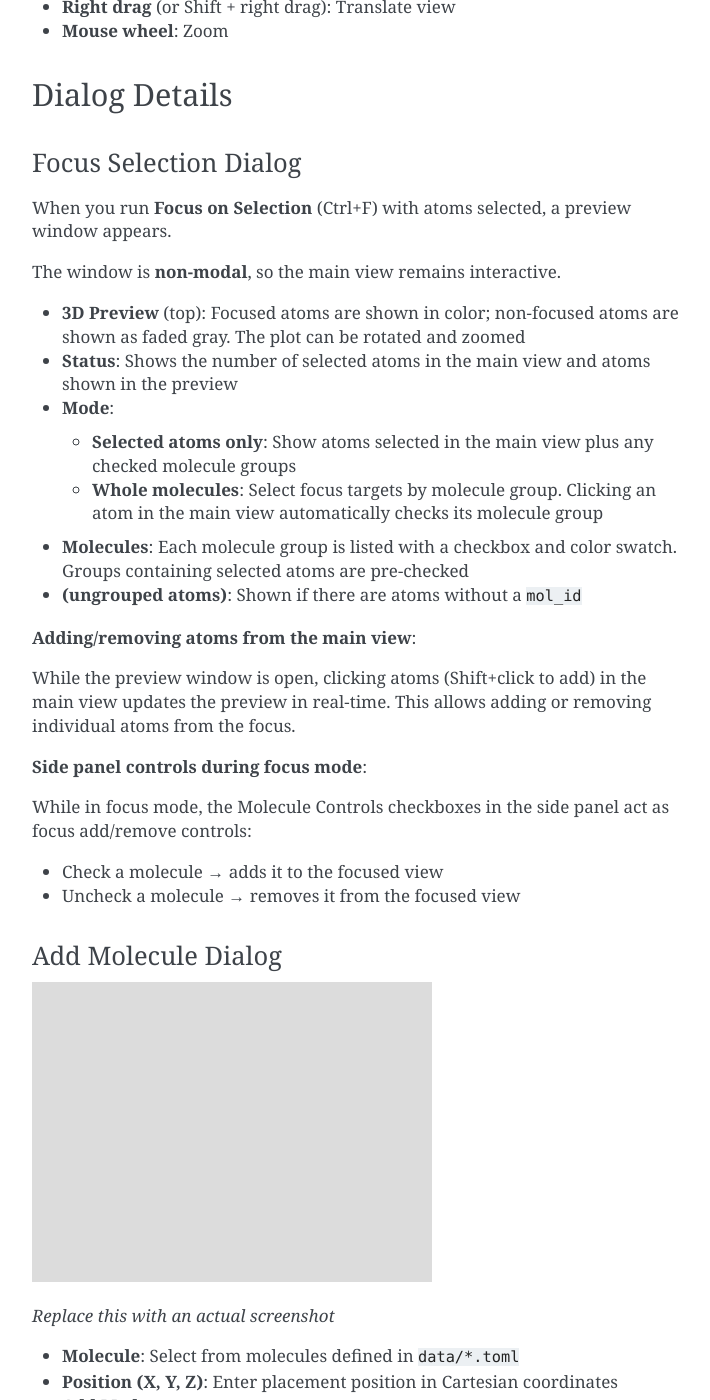
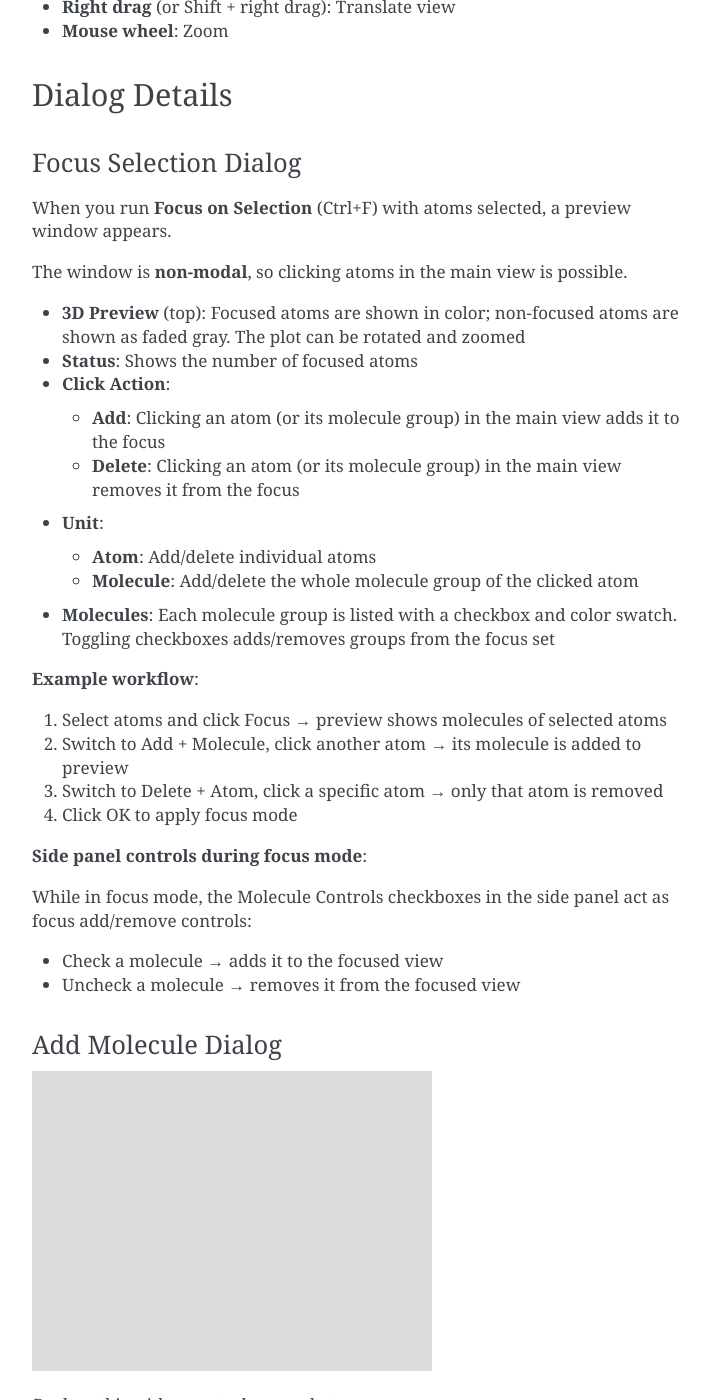
Before and after one commit to k-yoshimi/molecular_modeling, a Sphinx documentation site: the page built from molecular_modeling/docs/en/gui_guide.rst, in a window 1280 px wide and 1400 px high, scrolled down 7103 px. Shown: the whole window, without its empty margins (388-1098 px from the left). Built offline with Sphinx 7.4.7, drawn with Linux system fonts in a browser that asks for light colours.

Commit message:
Replace mode with Add/Delete click action for Focus preview
The Focus dialog now has Add/Delete radio buttons and Atom/Molecule
unit selector. Clicking an atom in the main view adds or removes it
(or its whole molecule) from the focus set. Molecule checkboxes sync
with the focus set. The preview updates in real-time via draw() hook.

Co-Authored-By: Claude Opus 4.6 <noreply@anthropic.com>

```diff
--- a/molecular_modeling/docs/en/gui_guide.rst
+++ b/molecular_modeling/docs/en/gui_guide.rst
@@ -321,21 +321,28 @@ Focus Selection Dialog
 
 When you run **Focus on Selection** (Ctrl+F) with atoms selected, a preview window appears.
 
-The window is **non-modal**, so the main view remains interactive.
+The window is **non-modal**, so clicking atoms in the main view is possible.
 
 - **3D Preview** (top): Focused atoms are shown in color; non-focused atoms are shown as faded gray. The plot can be rotated and zoomed
-- **Status**: Shows the number of selected atoms in the main view and atoms shown in the preview
-- **Mode**:
+- **Status**: Shows the number of focused atoms
+- **Click Action**:
 
-  - **Selected atoms only**: Show atoms selected in the main view plus any checked molecule groups
-  - **Whole molecules**: Select focus targets by molecule group. Clicking an atom in the main view automatically checks its molecule group
+  - **Add**: Clicking an atom (or its molecule group) in the main view adds it to the focus
+  - **Delete**: Clicking an atom (or its molecule group) in the main view removes it from the focus
 
-- **Molecules**: Each molecule group is listed with a checkbox and color swatch. Groups containing selected atoms are pre-checked
-- **(ungrouped atoms)**: Shown if there are atoms without a ``mol_id``
+- **Unit**:
 
-**Adding/removing atoms from the main view**:
+  - **Atom**: Add/delete individual atoms
+  - **Molecule**: Add/delete the whole molecule group of the clicked atom
 
-While the preview window is open, clicking atoms (Shift+click to add) in the main view updates the preview in real-time. This allows adding or removing individual atoms from the focus.
+- **Molecules**: Each molecule group is listed with a checkbox and color swatch. Toggling checkboxes adds/removes groups from the focus set
+
+**Example workflow**:
+
+1. Select atoms and click Focus → preview shows molecules of selected atoms
+2. Switch to Add + Molecule, click another atom → its molecule is added to preview
+3. Switch to Delete + Atom, click a specific atom → only that atom is removed
+4. Click OK to apply focus mode
 
 **Side panel controls during focus mode**:
 
```
Also changed, not shown: molecular_modeling/docs/ja/gui_guide.rst (+16 -9 lines), 1 other file.
